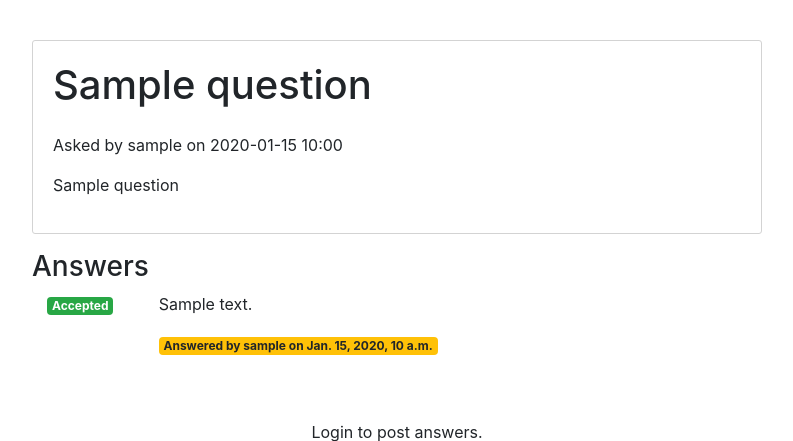
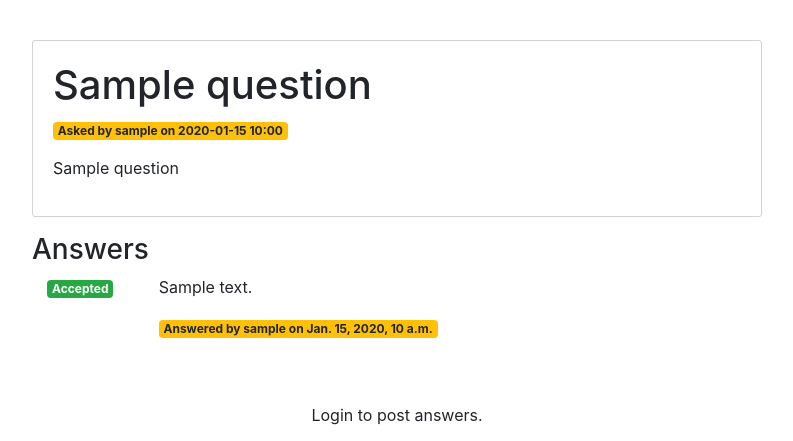
Before and after one commit to paulr909/django-overflow, a Django app: page /q/1 in a window 1280 px wide. Shown: the part 56-497 px from the top of the page, without its empty margins (243-1036 px from the left). Run offline with Django 3.2, Linux system fonts and the light colour scheme; tables that the repository leaves empty hold one stand-in row (values such as "Sample post"); parts of the project's set-up code (start-up, migrations or seed data) failed here and were passed over; some libraries are stand-ins or nearby versions.

Commit message:
edit display_question.html

```diff
--- a/project/qanda/templates/qanda/common/display_question.html
+++ b/project/qanda/templates/qanda/common/display_question.html
@@ -4,10 +4,10 @@
     <div class="col-md-8 offset-md-2">
         <div class="question">
             <div>
-                <h1 class="mb-4">{{ question.title }}</h1>
-                Asked by {{ question.user }} on {{ question.created|date:"Y-m-d H:i" }}
+                <h1>{{ question.title }}</h1>
+                <p class="badge badge-warning">Asked by {{ question.user }} on {{ question.created|date:"Y-m-d H:i" }}</p>
             </div>
-            <div class="mt-3">
+            <div>
                 {{ question.question|markdownify }}
             </div>
         </div>
```
